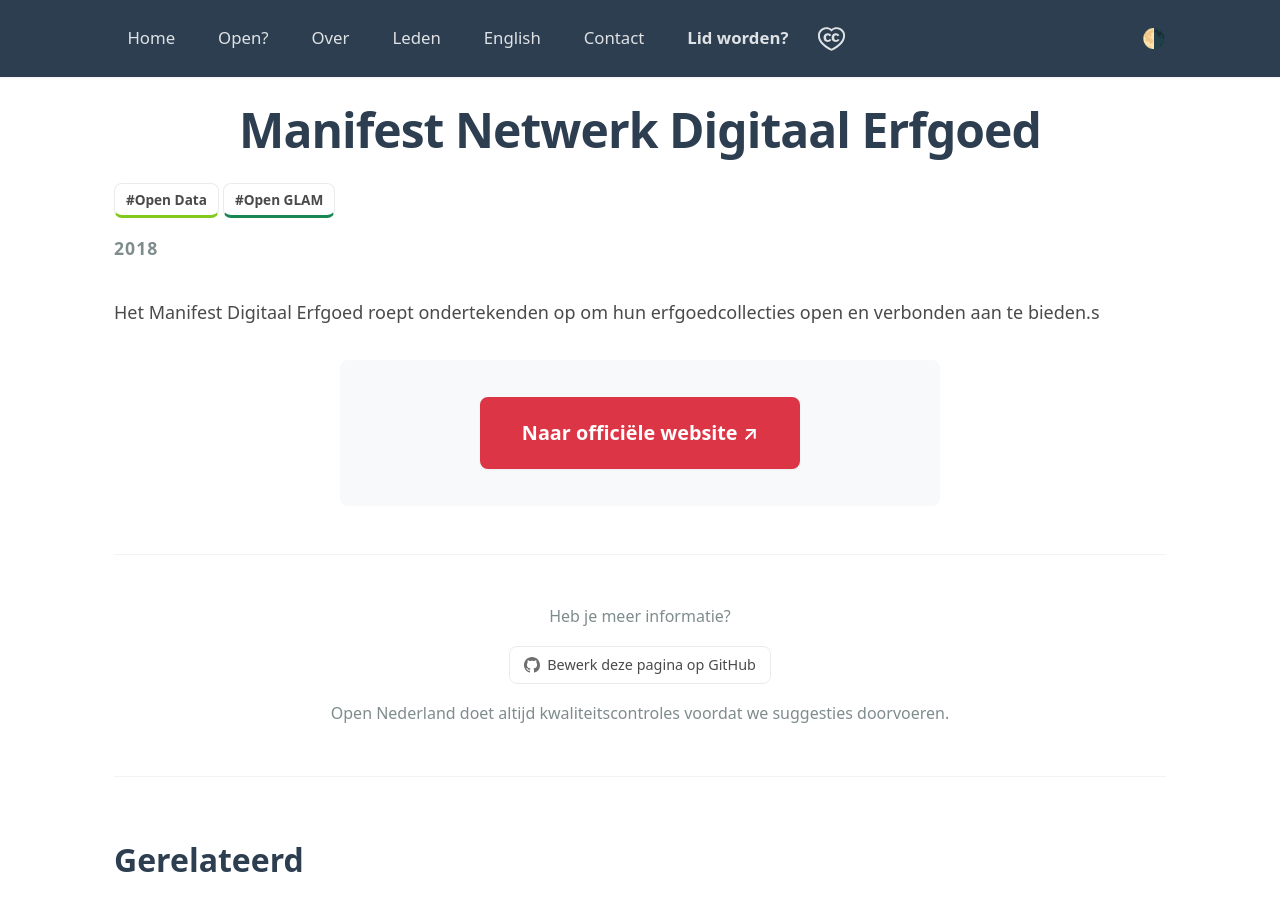
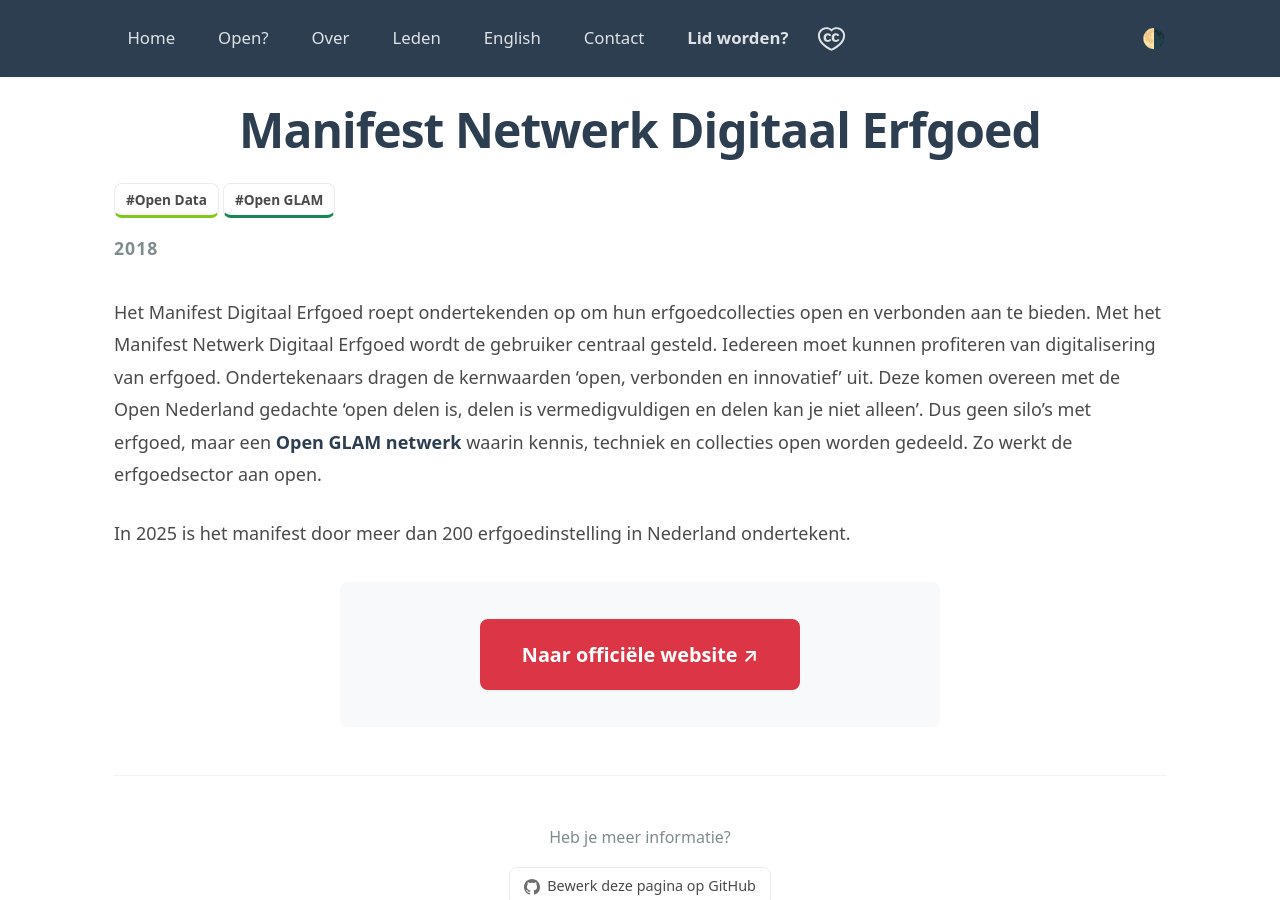
Before and after one commit to opennederland/www.opennederland.nl, a Jekyll site: the page built from _initiatives/NDE_manifest.md, in a window 1280 px wide and 900 px high. Built offline with Jekyll 4.4.1, drawn with Linux system fonts in a browser that asks for light colours.

Commit message:
Ondertekenaars statements en declarations bijgewerkt.

```diff
--- a/_initiatives/NDE_manifest.md
+++ b/_initiatives/NDE_manifest.md
@@ -6,4 +6,6 @@
 type:
 year: 2018
 ---
-Het Manifest Digitaal Erfgoed roept ondertekenden op om hun erfgoedcollecties open en verbonden aan te bieden.s
+Het Manifest Digitaal Erfgoed roept ondertekenden op om hun erfgoedcollecties open en verbonden aan te bieden. Met het Manifest Netwerk Digitaal Erfgoed wordt de gebruiker centraal gesteld. Iedereen moet kunnen profiteren van digitalisering van erfgoed. Ondertekenaars dragen de kernwaarden 'open, verbonden en innovatief’ uit. Deze komen overeen met de Open Nederland gedachte 'open delen is, delen is vermedigvuldigen en delen kan je niet alleen'. Dus geen silo's met erfgoed, maar een [Open GLAM netwerk](/tags/open-glam/) waarin kennis, techniek en collecties open worden gedeeld. Zo werkt de erfgoedsector aan open.
+
+In 2025 is het manifest door meer dan 200 erfgoedinstelling in Nederland ondertekent.
```
Also changed, not shown: _initiatives/open-heritage-statement.md (+3 -3 lines), _initiatives/open_data_charter.md (+2 -0 lines), _initiatives/public-domain-charter.md (+2 -0 lines), _initiatives/public-domain-manifesto.md (+2 -0 lines), _initiatives/The_Cape_Town_Declaration.md (line endings or trailing spaces).
